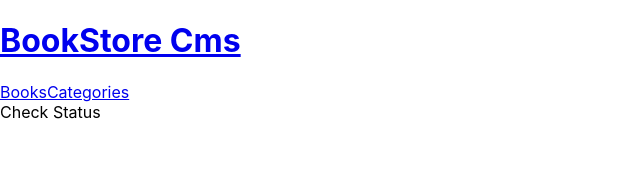
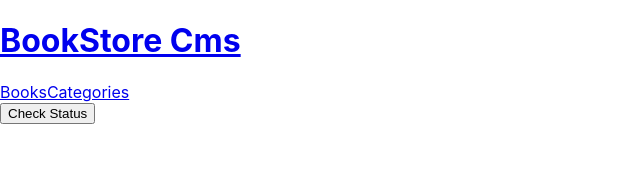
Before and after one commit to abenaTenkorang/book_store, a React (Create React App) app: page /categories in a window 1280 px wide. Shown: the top 192 px of the page, without its empty margins (0-640 px from the left). Built offline with nearby package versions, Linux system fonts and the light colour scheme.

Commit message:
Categories component changed from div to button

```diff
--- a/src/pages/Categories/Categories.js
+++ b/src/pages/Categories/Categories.js
@@ -1,7 +1,7 @@
 import React from 'react';
 
 const Categories = () => (
-  <div>Check Status</div>
+  <button type="button">Check Status</button>
 );
 
 export default Categories;
```
